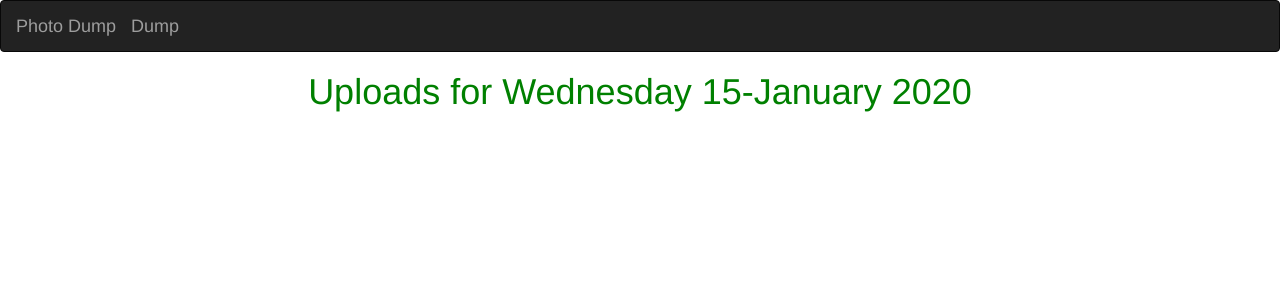
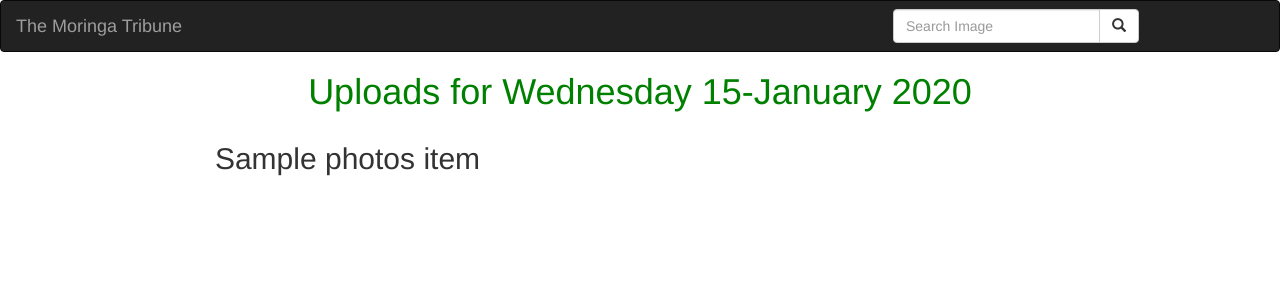
Before and after one commit to Saitore973/gallery_app, a Django app: template photos/templates/all-photos/current-photos.html in a window 1280 px wide. Shown: the top 300 px of the page. Run offline with Django 4.2, Linux system fonts and the light colour scheme; the template is opened without the code that fills it: most values are stand-ins (such as "Sample title", 1, 10 or a date in 2020); some libraries are stand-ins or nearby versions.

Commit message:
add search form to the navbar

```diff
--- a/photos/templates/all-photos/current-photos.html
+++ b/photos/templates/all-photos/current-photos.html
@@ -2,4 +2,24 @@
 
 {% block content %}
 {{block.super}}
+<div class="container">
+
+  <!-- Looping through news   -->
+  {% for photos_item in photos %}
+
+  <div class="row">
+    <!-- displaying News articles -->
+    <div class="col-xs-6 col-sm-6 col-md-6 col-lg-6">
+      <h2 class="text-center"> {{ photos_item.image_name }} </h2>
+    </div>
+
+  </div>
+
+  {% empty %}
+  <div class="row">
+    <h2 class="text-center">There No Upload Items</h2>
+  </div>
+  {% endfor %}
+
+</div>
 {% endblock %}
--- a/photos/templates/navbar.html
+++ b/photos/templates/navbar.html
@@ -1,19 +1,23 @@
-<!DOCTYPE html>
-<html lang="en">
-<head>
+<nav class="navbar navbar-inverse">
+    <div class="container-fluid">
+      <div class="navbar-header">
+        <a class="navbar-brand" href="{% url 'photosToday' %}">The Moringa Tribune</a>
+      </div>
 
-  <meta charset="utf-8">
-  <meta name="viewport" content="width=device-width, initial-scale=1">
-</head>
-<body>
-<nav class="navbar navbar-inverse">
-  <div class="container-fluid">
-    <div class="navbar-header">
-      <a class="navbar-brand" href="{% url 'photosToday' %}">Photo Dump</a>
+      <!-- Adding a search form  -->
+      <div class="col-sm-4 col-md-4 navbar-right">
 
-         <a class="navbar-brand" href="{% url 'welcome' %}"> Dump</a>
+        <form class="navbar-form" role="search" action="{% url 'search_results' %}">
+
+          <div class="input-group">
+            <input type="text" class="form-control" placeholder="Search Image" name="article">
+            <div class="input-group-btn">
+              <button class="btn btn-default" type="submit"><i class="glyphicon glyphicon-search"></i></button>
+            </div>
+          </div>
+
+        </form>
+      </div>
+      <!-- search form end -->
     </div>
-  </div>
-</nav>
-</body>
-</html>
+  </nav>
```
Also changed, not shown: photos/views.py (+16 -20 lines).
